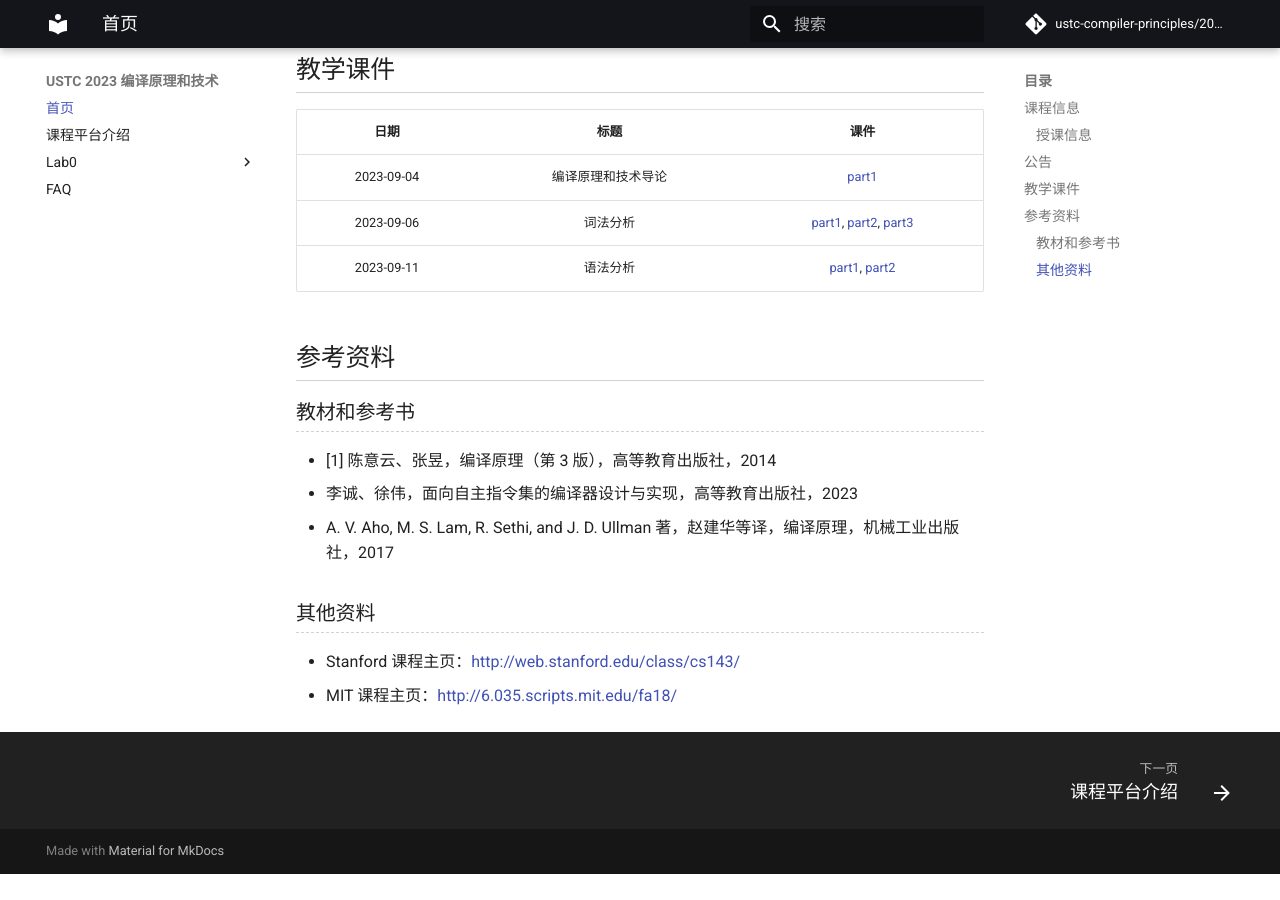
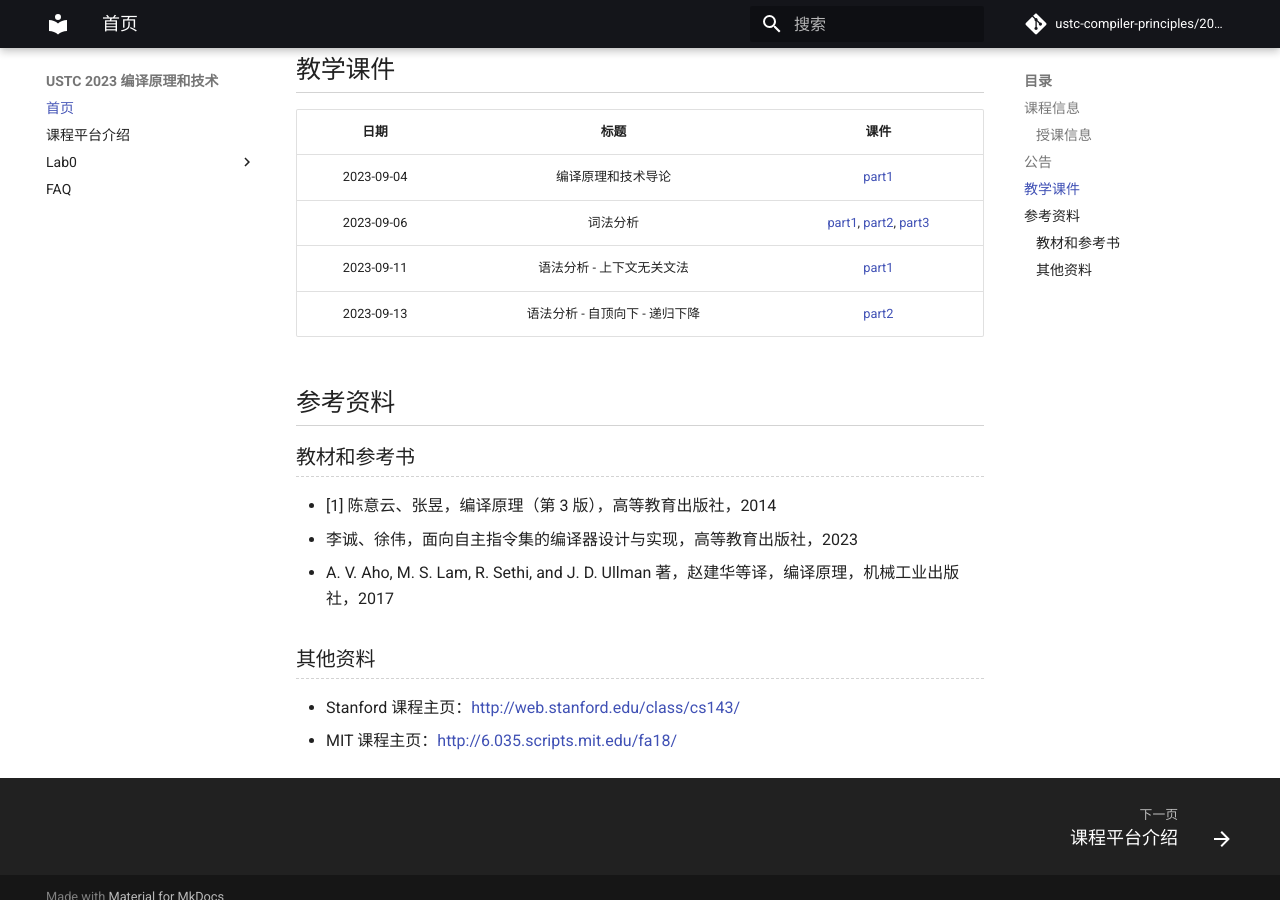
Before and after one commit to ustc-compiler-principles/2023, an MkDocs documentation site: the page built from docs/README.md, in a window 1280 px wide and 900 px high, scrolled down 1233 px. Built offline with MkDocs 1.6.1 and Material for MkDocs 9.7.7, drawn with Linux system fonts in a browser that asks for light colours; comment, search, counter and statistics services are not loaded; before the commit the page ends 2107 px from its top, so only the background shows below that.

Commit message:
update slides table

```diff
--- a/docs/README.md
+++ b/docs/README.md
@@ -37,11 +37,12 @@
 
 ## 教学课件
 
-|    日期    |        标题        |                                                                                                                 课件                                                                                                                  |
-| :--------: | :----------------: | :-----------------------------------------------------------------------------------------------------------------------------------------------------------------------------------------------------------------------------------: |
-| 2023-09-04 | 编译原理和技术导论 |                                                                              [part1](https://rec.ustc.edu.cn/share/be63e5f0-4bbf-11ee-ab8f-8556ef2e1b82)                                                                              |
-| 2023-09-06 |      词法分析      | [part1](https://rec.ustc.edu.cn/share/7c8cb640-4bfa-11ee-801b-996bfe70e4c4), [part2](https://rec.ustc.edu.cn/share/971f5a80-4bfa-11ee-9c40-3f9629e3618a), [part3](https://rec.ustc.edu.cn/share/daf23f60-4bfa-11ee-ba03-e1b373b96f27) |
-| 2023-09-11 |      语法分析      |                                       [part1](https://rec.ustc.edu.cn/share/1adc23a0-5043-11ee-ae58-c51868b36892), [part2](https://rec.ustc.edu.cn/share/11c40120-5208-11ee-8fb3-0b34e4219c8a)                                        |
+|    日期    |              标题              |                                                                                                                 课件                                                                                                                  |
+| :--------: | :----------------------------: | :-----------------------------------------------------------------------------------------------------------------------------------------------------------------------------------------------------------------------------------: |
+| 2023-09-04 |       编译原理和技术导论       |                                                                              [part1](https://rec.ustc.edu.cn/share/be63e5f0-4bbf-11ee-ab8f-8556ef2e1b82)                                                                              |
+| 2023-09-06 |            词法分析            | [part1](https://rec.ustc.edu.cn/share/7c8cb640-4bfa-11ee-801b-996bfe70e4c4), [part2](https://rec.ustc.edu.cn/share/971f5a80-4bfa-11ee-9c40-3f9629e3618a), [part3](https://rec.ustc.edu.cn/share/daf23f60-4bfa-11ee-ba03-e1b373b96f27) |
+| 2023-09-11 |   语法分析 - 上下文无关文法    |                                                                              [part1](https://rec.ustc.edu.cn/share/1adc23a0-5043-11ee-ae58-c51868b36892)                                                                              |
+| 2023-09-13 | 语法分析 - 自顶向下 - 递归下降 |                                                                              [part2](https://rec.ustc.edu.cn/share/11c40120-5208-11ee-8fb3-0b34e4219c8a)                                                                              |
 
 ## 参考资料
 
```
